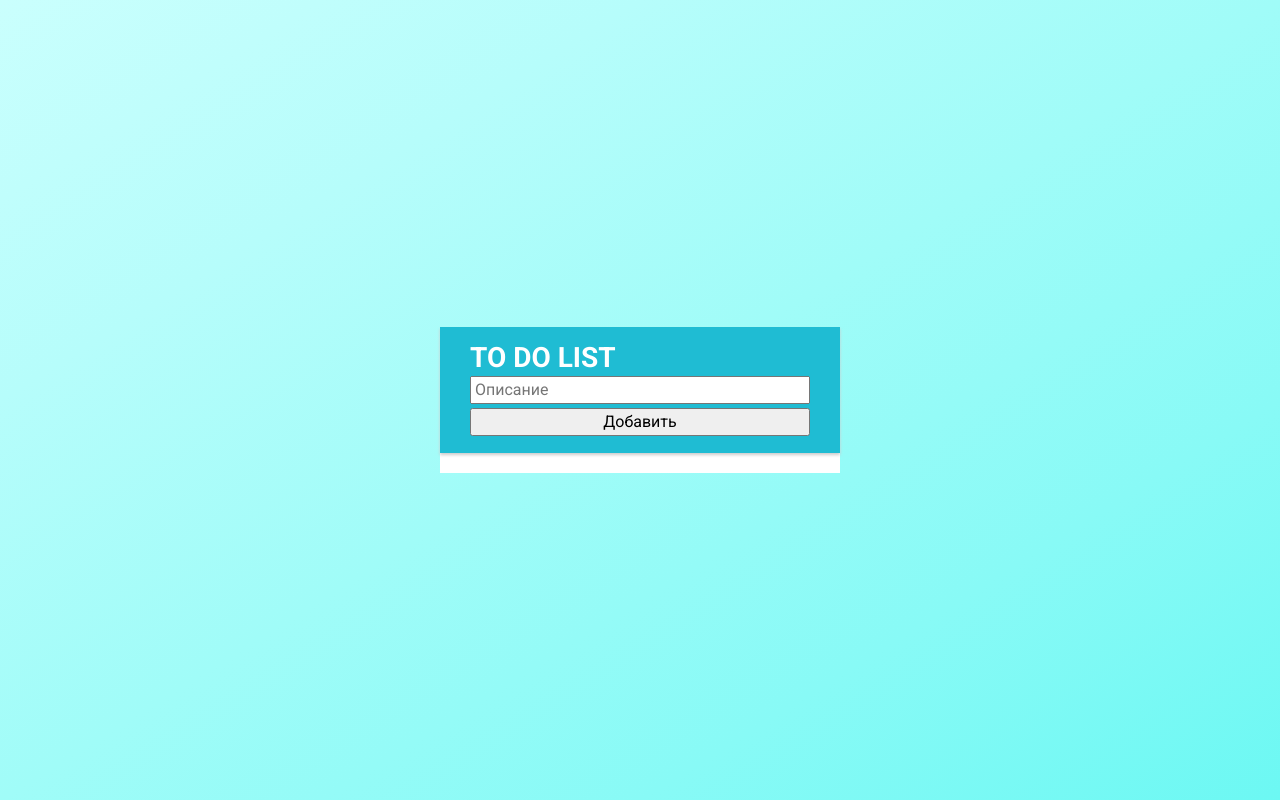
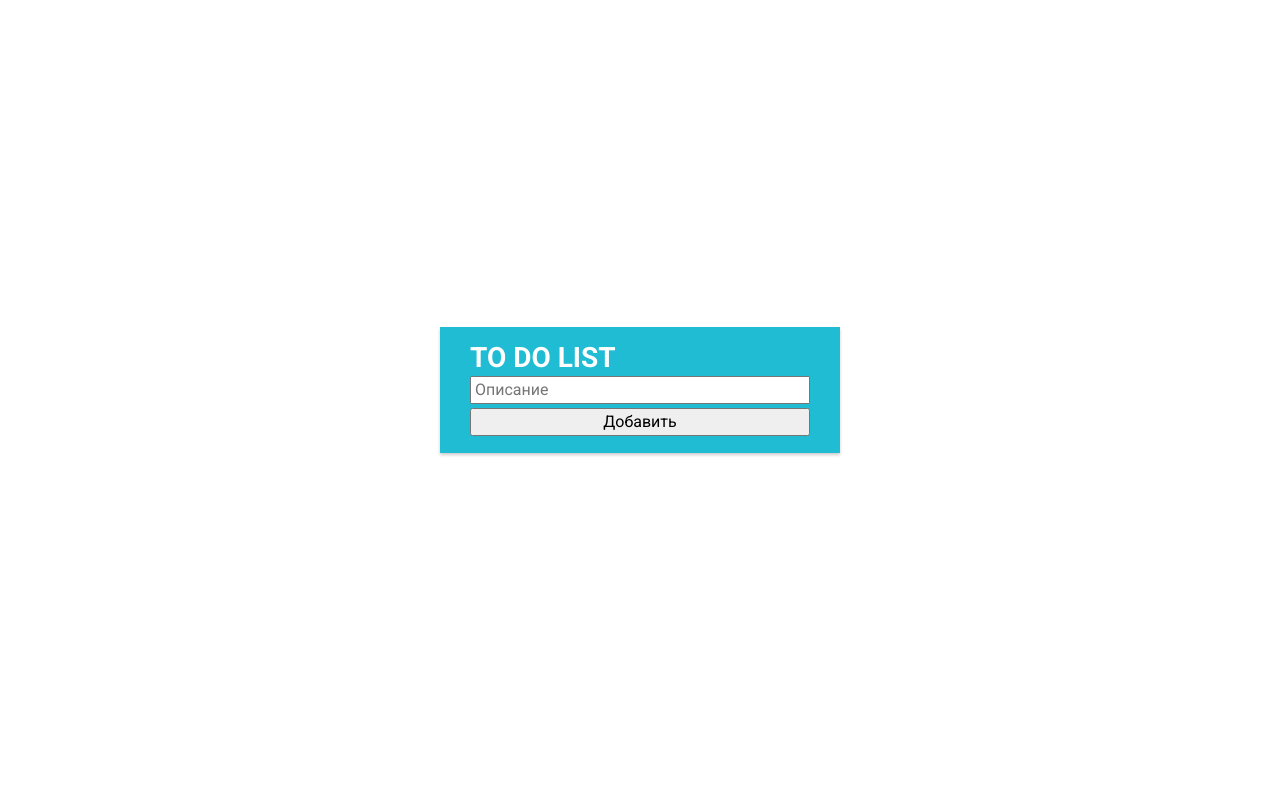
Before and after one commit to TipaMag/tipamag.github.io, a plain HTML site: page index.html in a window 1280 px wide. Drawn offline with Linux system fonts and the light colour scheme.

Commit message:
test-commit03

```diff
--- a/css/main.css
+++ b/css/main.css
@@ -15,7 +15,7 @@ body, html {
     align-items: center;
     width: 100%;
     height: 100vh;
-    background-image: linear-gradient(to right bottom, #cafffd, #b6fdfb, #a0fcf8, #88faf6, #6cf8f3);
+    /* background-image: linear-gradient(to right bottom, #cafffd, #b6fdfb, #a0fcf8, #88faf6, #6cf8f3); */
 }
 .to-do {
     display: flex;
```
